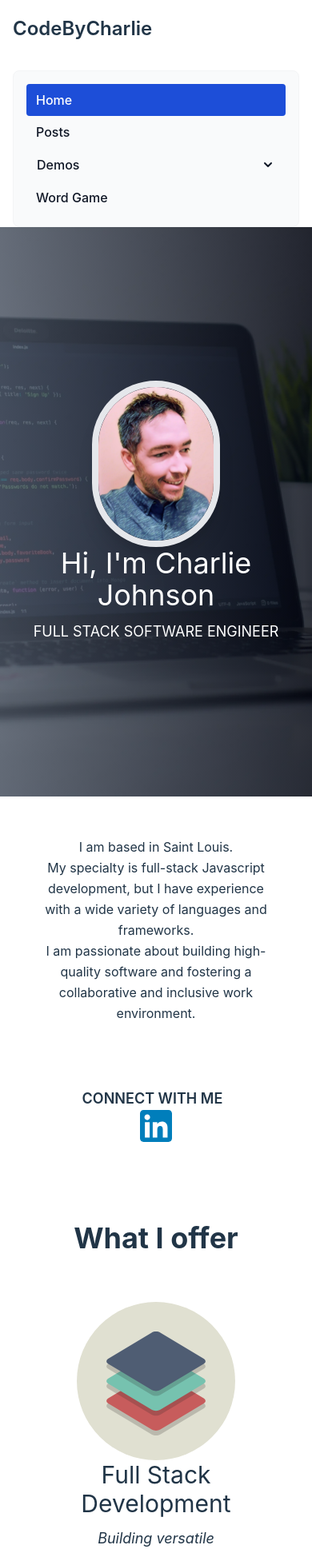
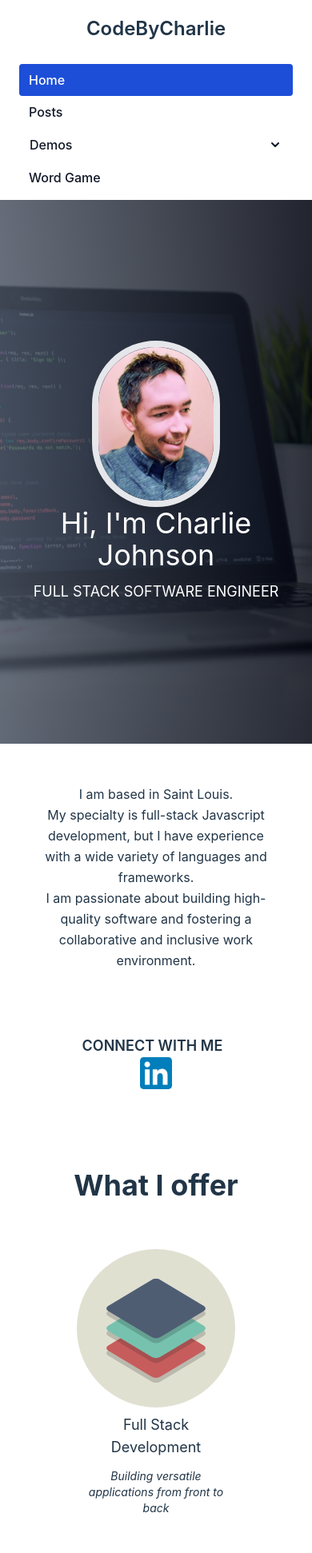
Before and after one commit to devcjohn/codebycharlie, a React (Vite) app: page / in a window 390 px wide. Shown: the top 1942 px of the page at 80% size. Built offline with nearby package versions, Linux system fonts and the light colour scheme.

Commit message:
Improve home page styling, such as better spacing and centering of navbar, hero , and svg cards

```diff
--- a/src/components/NavBar.tsx
+++ b/src/components/NavBar.tsx
@@ -36,7 +36,7 @@ export const NavBar = () => {
   return (
     <header>
       <nav className="bg-white border-gray-200 dark:bg-gray-900 dark:border-gray-700">
-        <div className="max-w-screen-xl flex flex-wrap items-center justify-between px-4">
+        <div className="max-w-screen flex flex-wrap items-center justify-evenly px-4">
           <a href="/" className="flex items-center">
             <span className="my-5 self-center text-2xl font-semibold whitespace-nowrap dark:text-white">
               CodeByCharlie
@@ -44,7 +44,7 @@ export const NavBar = () => {
           </a>
 
           <div className="w-full md:block md:w-auto" id="navbar-dropdown">
-            <ul className="flex flex-col font-medium p-4 md:p-0 mt-4 border border-gray-100 rounded-lg bg-gray-50 md:flex-row md:space-x-8 md:mt-0 md:border-0 md:bg-white dark:bg-gray-800 md:dark:bg-gray-900 dark:border-gray-700">
+            <ul className="flex flex-col font-medium p-2 md:p-0  rounded-lg  md:flex-row md:space-x-8 md:mt-0 ">
               <li>
                 <a
                   href="/"
--- a/src/pages/About.tsx
+++ b/src/pages/About.tsx
@@ -42,30 +42,22 @@ const aboutData = [
 export const About = () => {
   return (
     <div className="mx-14 text-center">
-      {/* <h2 className="my-8 font-header text-4xl font-semibold uppercase text-primary lg:text-6xl">
-        Who Am I?
-      </h2>
-      <h4 className="pt-6 font-header text-xl font-medium text-black sm:text-2xl lg:text-3xl">
-        I'm Charlie Johnson, a full stack software engineer
-      </h4> */}
       <p className="pt-6 font-body leading-relaxed text-grey-20">
         <br /> I am based in Saint Louis.
         <br /> My specialty is full-stack Javascript development, but I have experience with a wide
         variety of languages and frameworks.
         <br /> I am passionate about building high-quality software and fostering a collaborative
         and inclusive work environment. <br />
-        {/* If you'd like to get in touch, please add me on{' '}
-        <a href="https://www.linkedin.com/in/devcjohn">linkedIn.</a> */}
       </p>
       <ConnectWithMe />
       <div>
         <h2 className="m-5 text-4xl font-bold">What I offer</h2>
-        <div className="grid grid-cols-1 md:grid-cols-2">
+        <div className="grid grid-cols-1 md:grid-cols-2 md:mx-20">
           {aboutData.map((item, index) => (
             <div key={index} className="flex flex-col items-center border-gray-500 m-5 p-5">
               <img src={item.image} className="align-middle" />
-              <h2 className="text-3xl">{item.title}</h2>
-              <h3 className="text-lg italic mt-3">{item.subtitle}</h3>
+              <h2 className="text-lg md:text-3xl mt-2">{item.title}</h2>
+              <h3 className="text-sm md:text-lg italic mt-3">{item.subtitle}</h3>
             </div>
           ))}
         </div>
--- a/src/pages/Home.tsx
+++ b/src/pages/Home.tsx
@@ -5,15 +5,15 @@ export const Home = () => {
     <>
       <div className="bg-laptop relative bg-cover bg-center bg-no-repeat py-8">
         <div
-          className="absolute inset-0 z-20 bg-gradient-to-r from-gray-600 to-gray-950 opacity-80 bg-cover
+          className="absolute inset-0 bg-gradient-to-r from-gray-600 to-gray-950 opacity-80 bg-cover
       bg-center bg-no-repeat"
         />
-        <div className="container relative z-30 px-30 py-40">
+        <div className="relative z-30 py-36">
           <div className="flex flex-col items-center justify-center lg:flex-row">
-            <div className="rounded-full border-8 border-primary shadow-xl z-30">
+            <div className="rounded-full border-8 border-primary shadow-xl">
               <img src="/img/headshot.webp" alt="headshot" className="h-48 rounded-full sm:h-56" />
             </div>
-            <div className=" md:pt-8 md:pl-8 z-30">
+            <div className=" md:pt-8 md:pl-8">
               <h1 className="text-center font-header text-4xl text-white md:text-6xl">
                 Hi, I'm Charlie Johnson
               </h1>
```
